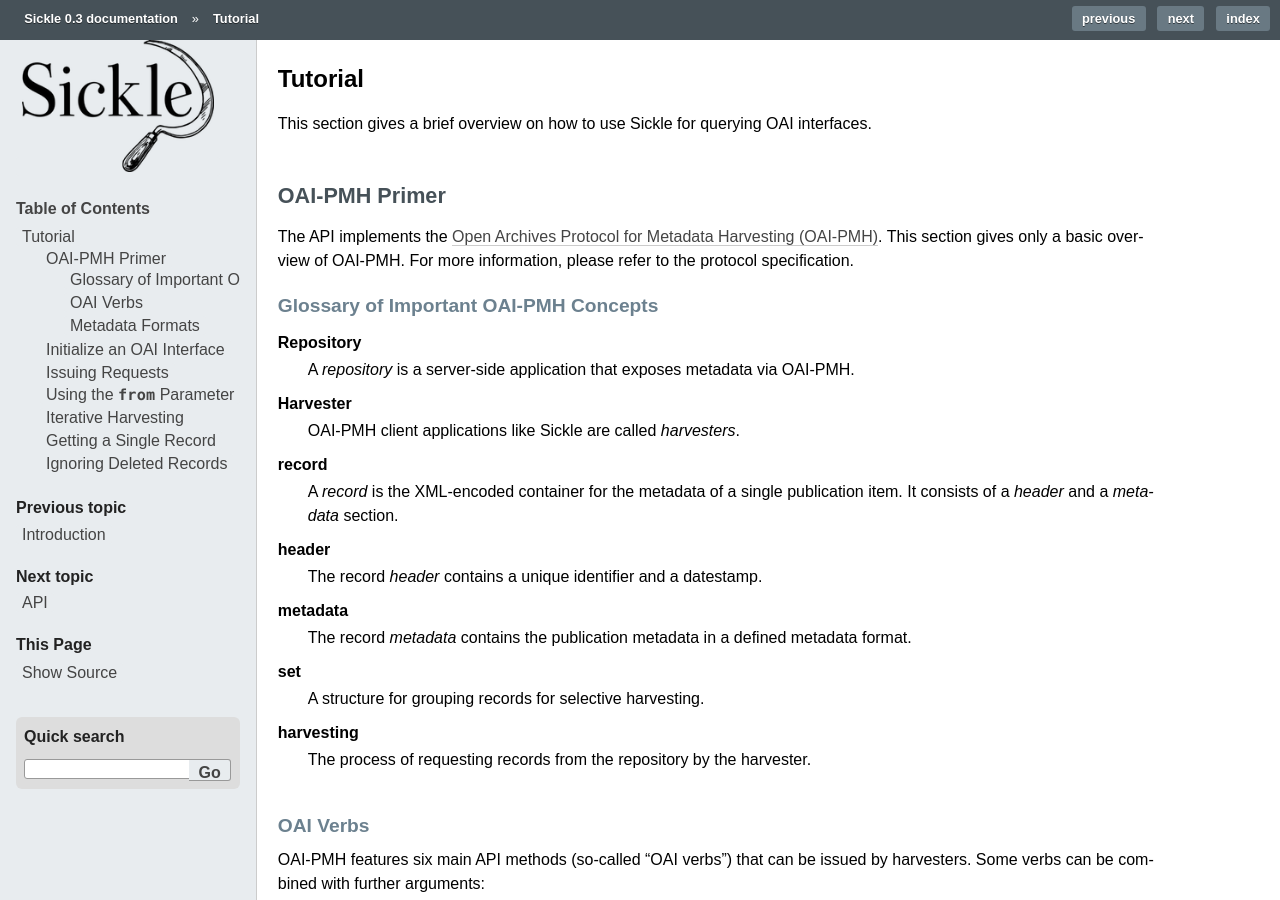
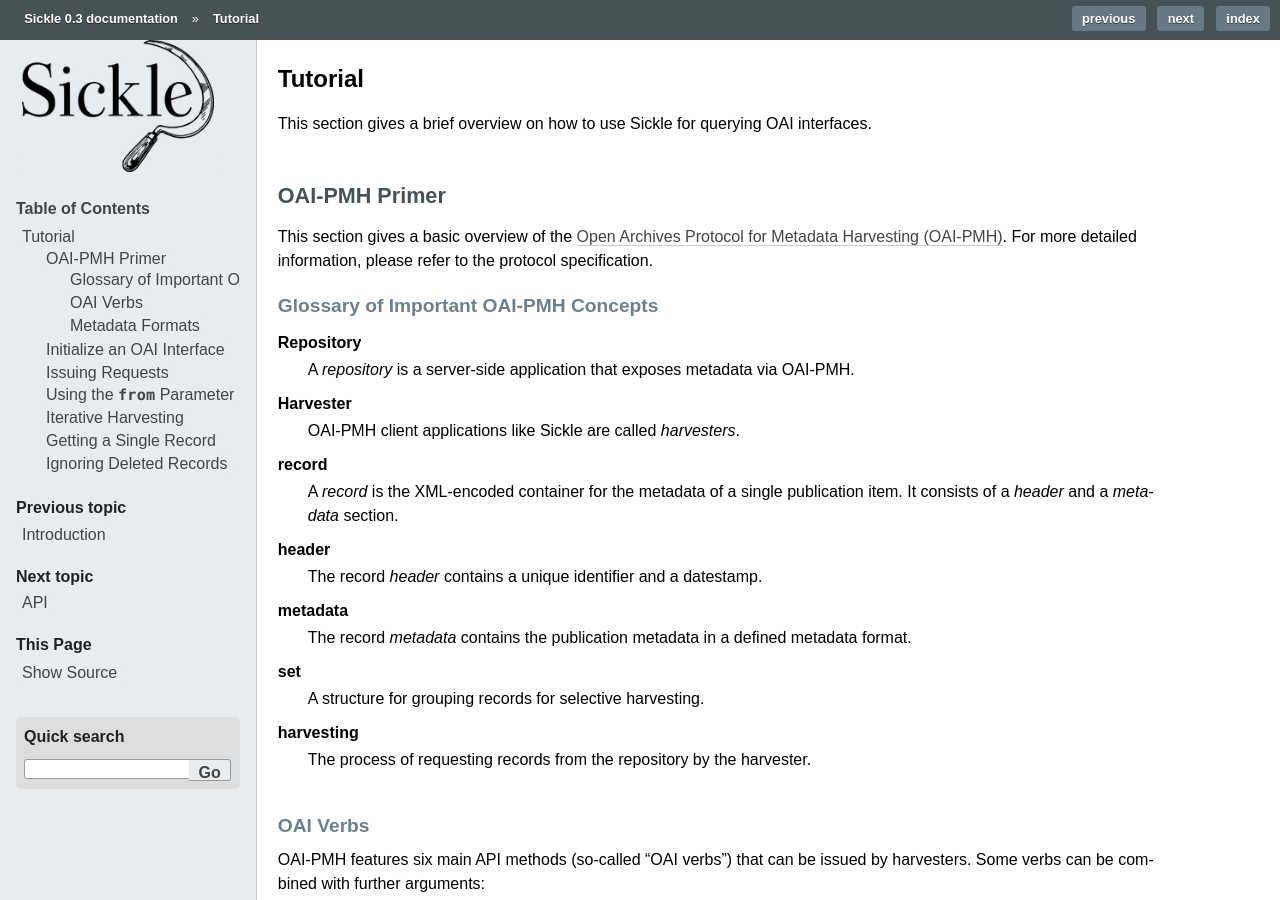
Before and after one commit to mloesch/sickle, a Sphinx documentation site: the page built from doc/tutorial.rst, in a window 1280 px wide and 900 px high. Built offline with Sphinx 7.4.7, drawn with Linux system fonts in a browser that asks for light colours.

Commit message:
adapted OAI primer

```diff
--- a/doc/tutorial.rst
+++ b/doc/tutorial.rst
@@ -9,9 +9,9 @@ interfaces.
 OAI-PMH Primer
 ==============
 
-The API implements the `Open Archives Protocol for Metadata Harvesting (OAI-PMH) <http://openarchives.org>`_.
-This section gives only a basic overview of OAI-PMH. For more information, please refer to the protocol
-specification.
+This section gives a basic overview of
+the `Open Archives Protocol for Metadata Harvesting (OAI-PMH) <http://openarchives.org>`_.
+For more detailed information, please refer to the protocol specification.
 
 Glossary of Important OAI-PMH Concepts
 --------------------------------------
```
